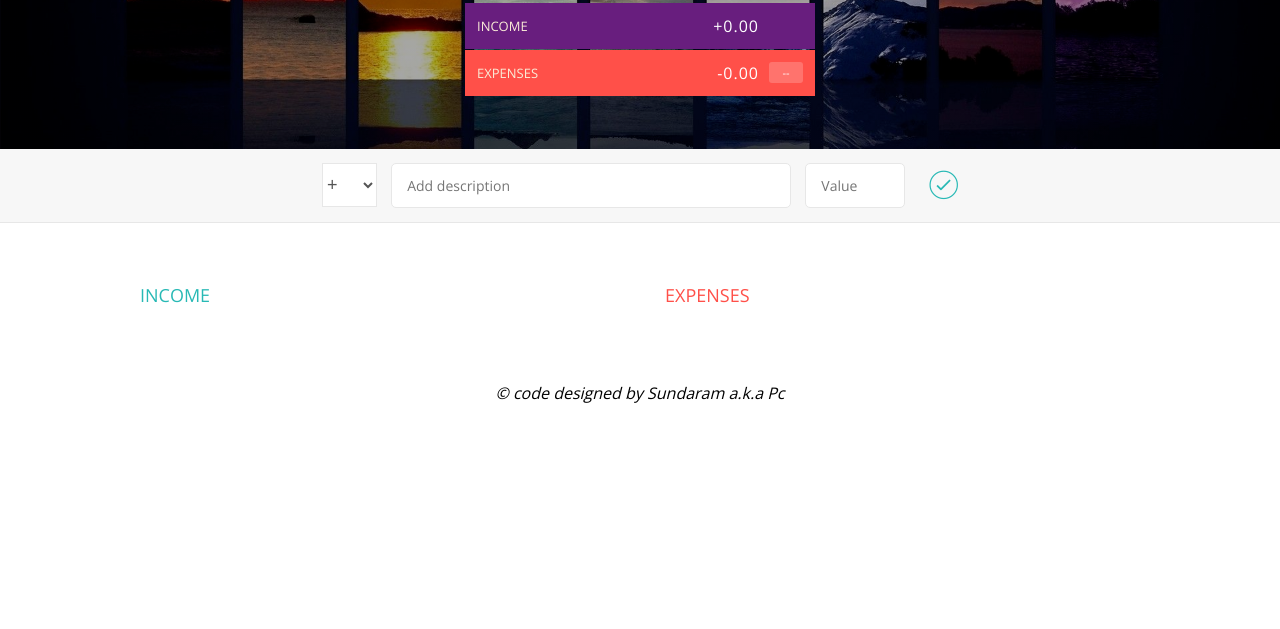
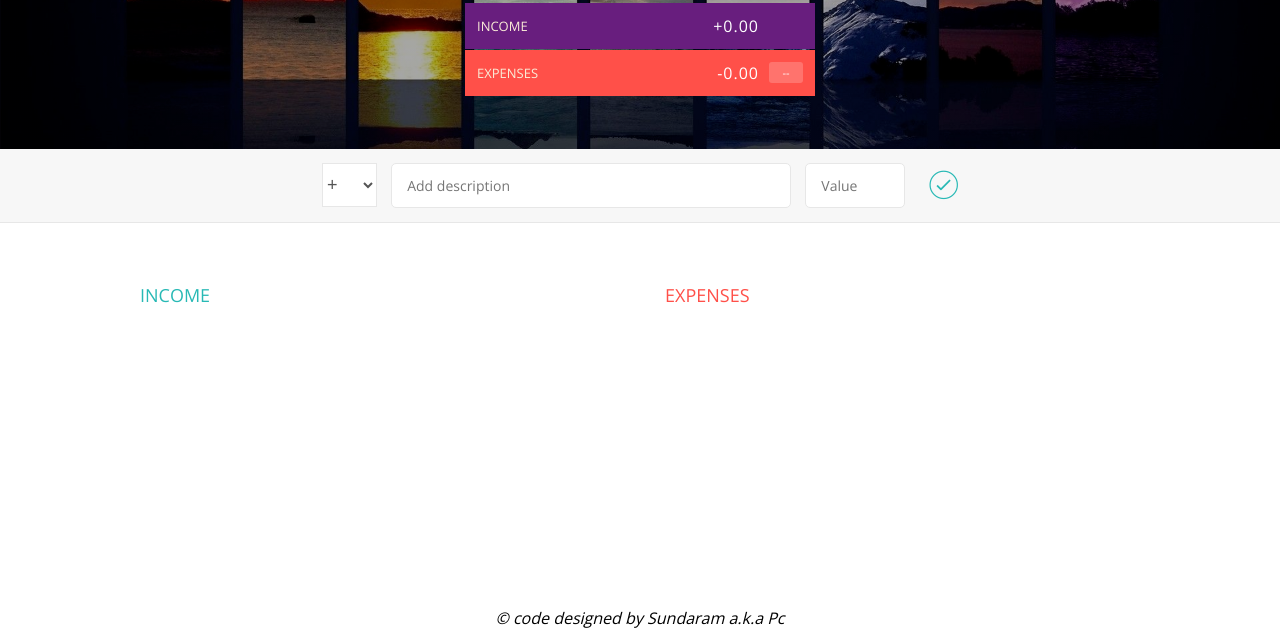
Before and after one commit to sundaram-pc/Budget-Manager-, a plain HTML site: page BudgetManager/index.html in a window 1280 px wide. Shown: the part 171-800 px from the top of the page. Drawn offline with nearby package versions, Linux system fonts and the light colour scheme.

Commit message:
Update style.css

```diff
--- a/BudgetManager/style.css
+++ b/BudgetManager/style.css
@@ -8,7 +8,7 @@
     box-sizing: border-box;
 }
 p{
-    position: relative; bottom: 0; width:100%; text-align: center;
+    position: fixed; bottom: 0; width:100%; text-align: center;
     color: black;
 
 
```
